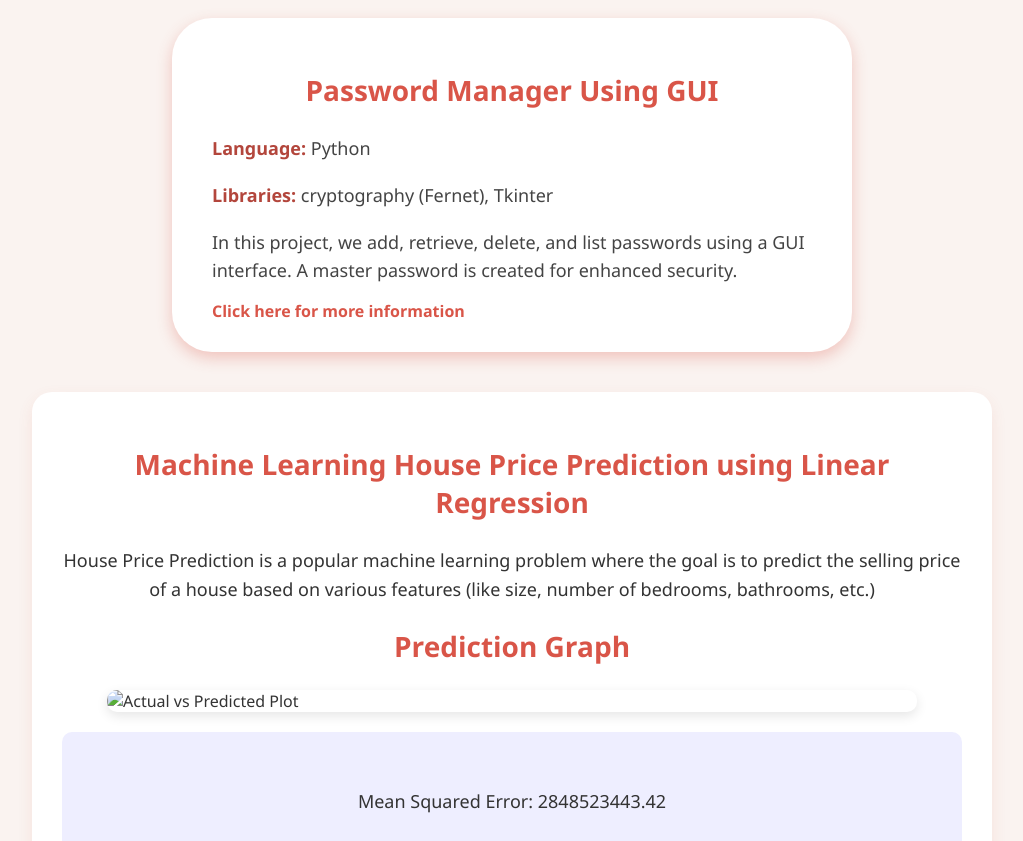
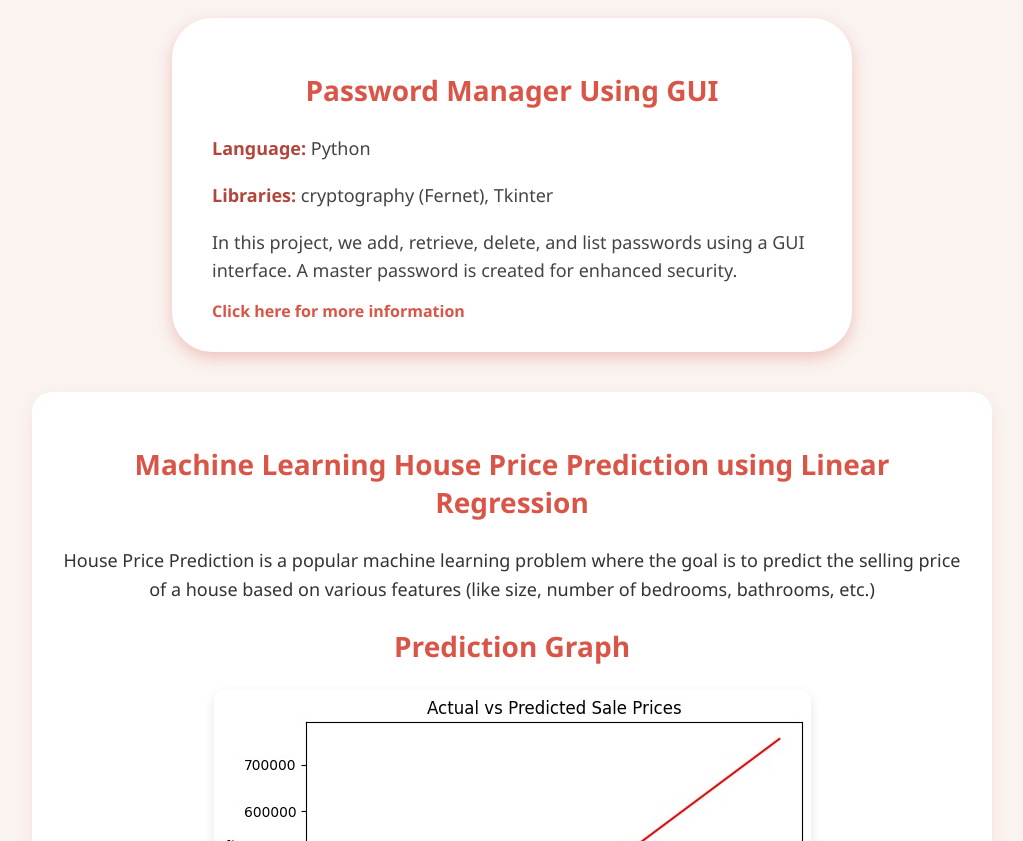
Before and after one commit to pulagamprasana/portifolio, a plain HTML site: page project.html in a window 1280 px wide. Shown: the part 111-952 px from the top of the page, without its empty margins (128-1151 px from the left). Drawn offline with Linux system fonts and the light colour scheme.

Commit message:
Update project.html

```diff
--- a/project.html
+++ b/project.html
@@ -113,7 +113,7 @@
   </p>
 
   <h2 style="text-align:center;">Prediction Graph</h2>
-  <img src="./static/prediction_plot.jpg" alt="Actual vs Predicted Plot">
+  <img src="prediction_plot.jpg" alt="Actual vs Predicted Plot">
 
 
   <div class="output">
```
